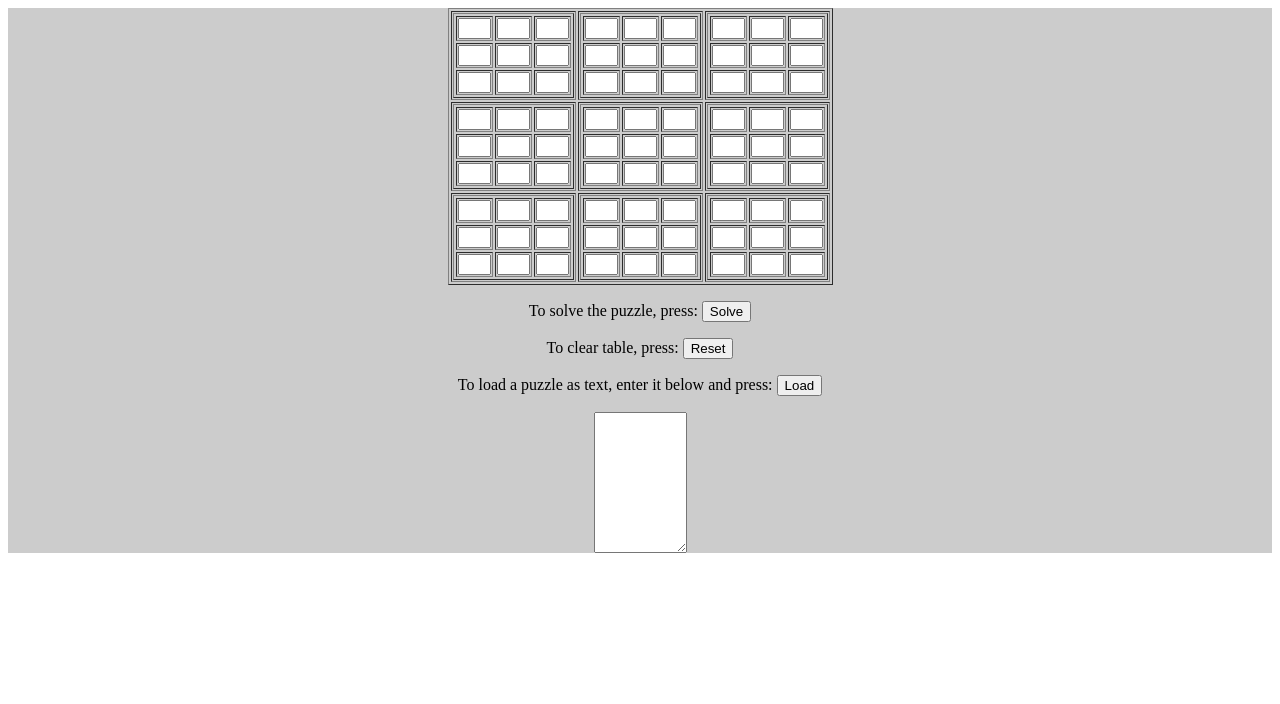
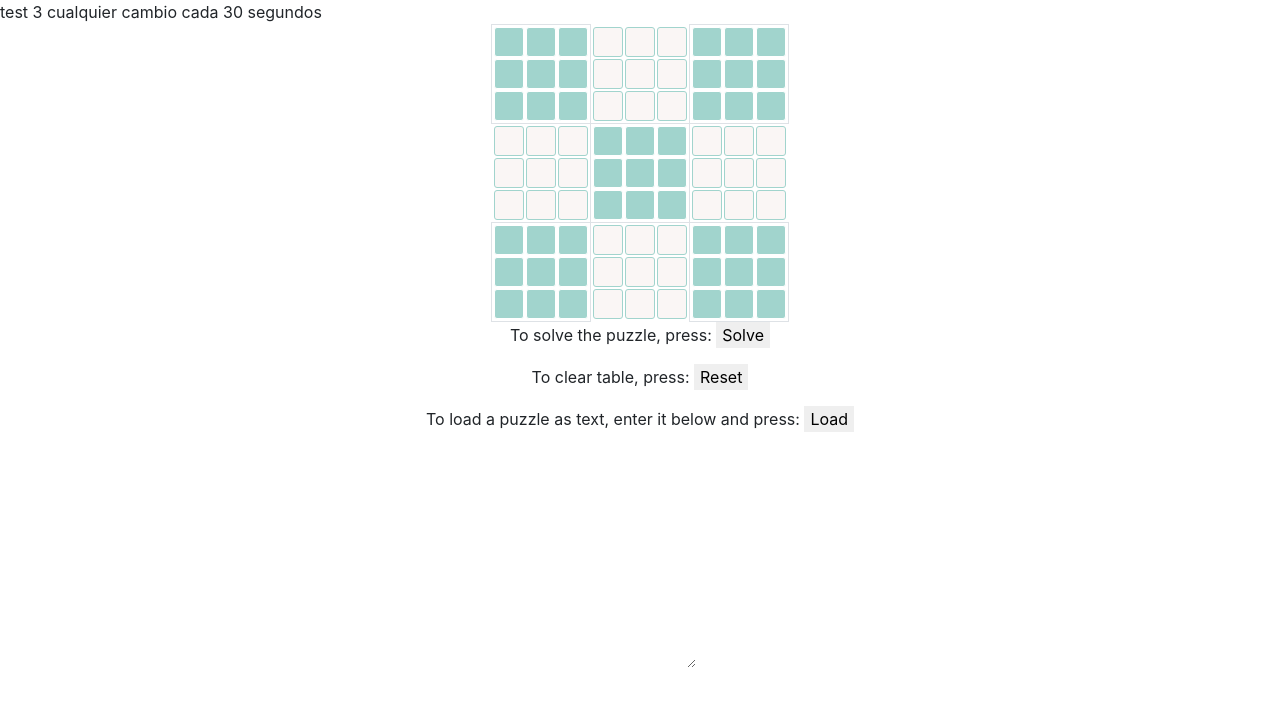
Before and after one commit to gramirezcarrero/sudoku, a plain HTML site: page index.html in a window 1280 px wide. Drawn offline with nearby package versions, Linux system fonts and the light colour scheme.

Commit message:
script para hacer el dev. cambios en estilos del sudoku

```diff
--- a/css/style.css
+++ b/css/style.css
@@ -1,6 +1,24 @@
+*{border:none;}
 .center       {
 	text-align: center;
-	background:#ccc !important;
+	background:white !important;
 }
+.td-class {
+	/*border:solid black 2px;*/
+}
+.td-class input{
+	height:  30px;
+	width: 30px;
+	border-radius: 3px;
+	text-align: center;
+}
+.border input{
+	background: #A1D4CD;
+	border:white 0.5px solid;
+}
+.middle input{
+	background:#FAF6F5;
+	border:#A1D4CD 0.5px solid;
 
+}
 td.changed    { color: red }
--- a/index.html
+++ b/index.html
@@ -2,6 +2,8 @@
 <html>
 	<head>
 		<title>JavaScript Sudoku Solver</title>
+
+		<link  href="css/bootstrap.min.css" rel="stylesheet" type="text/css">
 		<meta http-equiv="Content-Type" content="text/html; charset=iso-8859-1">
 		<meta name="generator" content="amaya 8.5, see http://www.w3.org/Amaya/">
 		<script type='text/javascript'>
@@ -800,15 +802,16 @@ function parse(puzzle) {
 </head>
 
 <body>
+	test 3 cualquier cambio cada 30 segundos
 	<div class="center">
 
 		<form action="dummy" onsubmit="return false;">
-
-			<table align="center" border="1">
+<div class="table-responsive">
+			<table align="center" >
 				<tbody>
 					<tr>
-						<td>
-							<table border="1">
+						<td class="td-class border">
+							<table  >
 								<tbody>
 									<tr>
 										<td align="center"><input name="digit" size="1" value="" onchange="return verify(0);" type="text"></td>
@@ -828,8 +831,8 @@ function parse(puzzle) {
 								</tbody>
 							</table>
 						</td>
-						<td>
-							<table border="1">
+						<td class="td-class middle">
+							<table >
 								<tbody>
 									<tr>
 										<td align="center"><input name="digit" size="1" value="" onchange="return verify(9);" type="text"></td>
@@ -849,8 +852,8 @@ function parse(puzzle) {
 								</tbody>
 							</table>
 						</td>
-						<td>
-							<table border="1">
+						<td class="td-class border">
+							<table >
 								<tbody>
 									<tr>
 										<td align="center"><input name="digit" size="1" value="" onchange="return verify(18);" type="text"></td>
@@ -872,8 +875,8 @@ function parse(puzzle) {
 						</td>
 					</tr>
 					<tr>
-						<td>
-							<table border="1">
+						<td class="td-class middle">
+							<table >
 								<tbody>
 									<tr>
 										<td align="center"><input name="digit" size="1" value="" onchange="return verify(27);" type="text"></td>
@@ -893,8 +896,8 @@ function parse(puzzle) {
 								</tbody>
 							</table>
 						</td>
-						<td>
-							<table border="1">
+						<td class="td-class border">
+							<table >
 								<tbody>
 									<tr>
 										<td align="center"><input name="digit" size="1" value="" onchange="return verify(36);" type="text"></td>
@@ -914,8 +917,8 @@ function parse(puzzle) {
 								</tbody>
 							</table>
 						</td>
-						<td>
-							<table border="1">
+						<td class="td-class middle">
+							<table >
 								<tbody>
 									<tr>
 										<td align="center"><input name="digit" size="1" value="" onchange="return verify(45);" type="text"></td>
@@ -937,8 +940,8 @@ function parse(puzzle) {
 						</td>
 					</tr>
 					<tr>
-						<td>
-							<table border="1">
+						<td class="td-class border">
+							<table >
 								<tbody>
 									<tr>
 										<td align="center"><input name="digit" size="1" value="" onchange="return verify(54);" type="text"></td>
@@ -958,8 +961,8 @@ function parse(puzzle) {
 								</tbody>
 							</table>
 						</td>
-						<td>
-							<table border="1">
+						<td class="td-class middle">
+							<table >
 								<tbody>
 									<tr>
 										<td align="center"><input name="digit" size="1" value="" onchange="return verify(63);" type="text"></td>
@@ -979,8 +982,8 @@ function parse(puzzle) {
 								</tbody>
 							</table>
 						</td>
-						<td>
-							<table border="1">
+						<td class="td-class border">
+							<table >
 								<tbody>
 									<tr>
 										<td align="center"><input name="digit" size="1" value="" onchange="return verify(72);" type="text"></td>
@@ -1003,7 +1006,7 @@ function parse(puzzle) {
 					</tr>
 				</tbody>
 			</table>
-
+		</div>
 			<p>To solve the puzzle, press:
 			<input type="button" value="Solve" onclick="solve(); return true;"></p>
 
```
Also changed, not shown: 4 other files.
